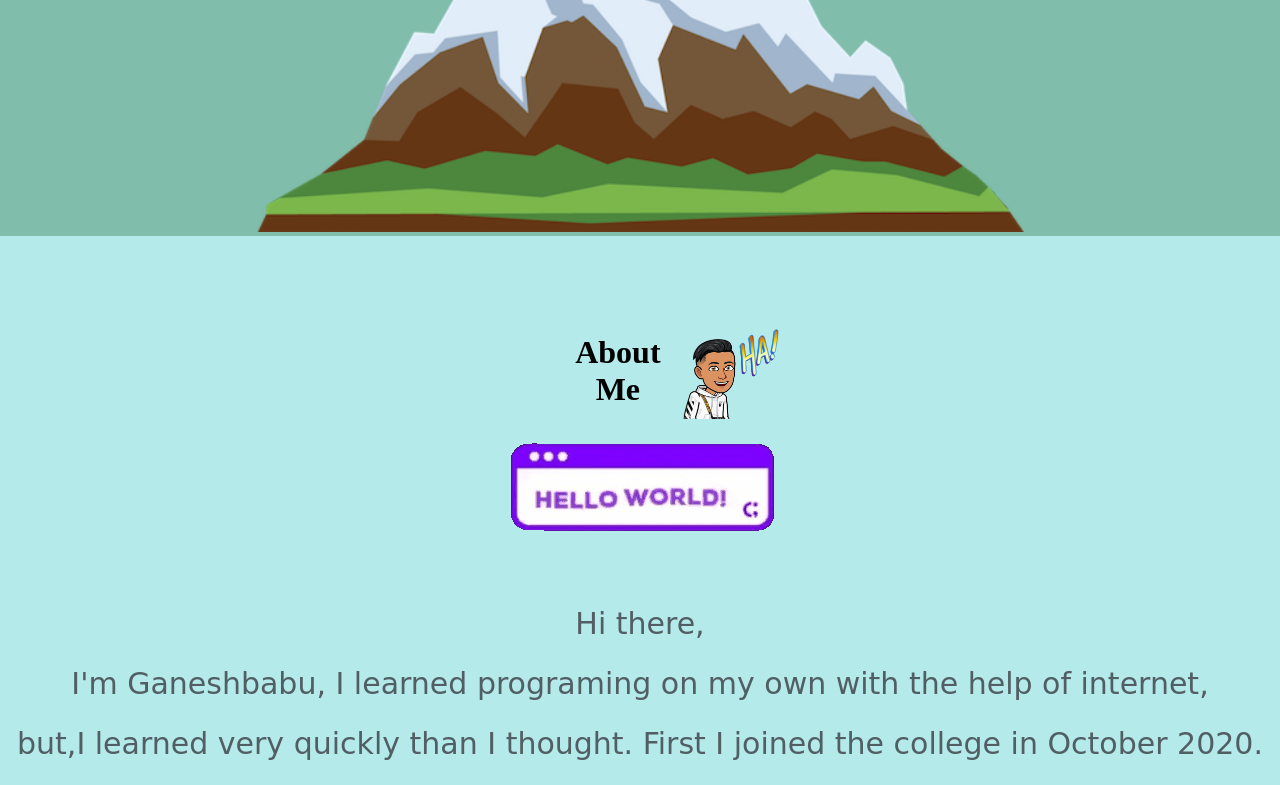
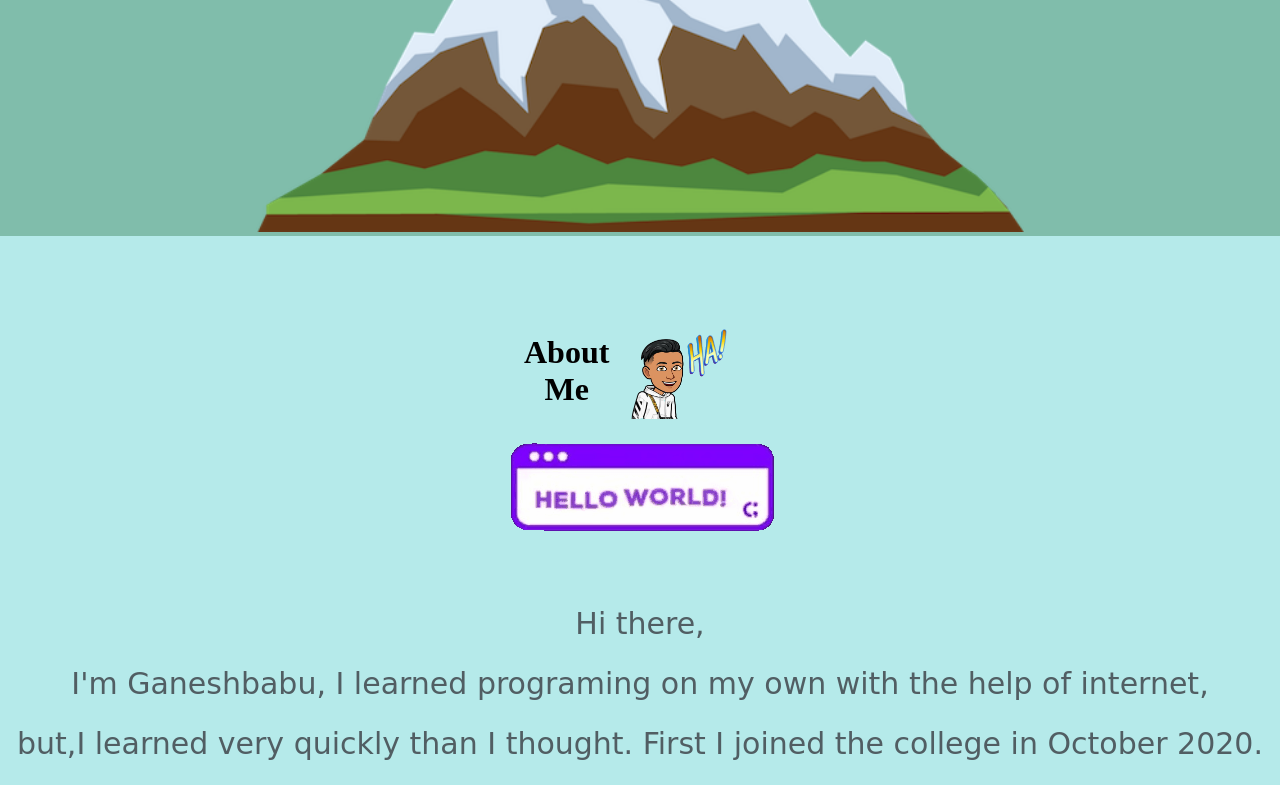
Before and after one commit to ganesh070723/ganeshbabu.io-m, a plain HTML site: page index.html in a window 1280 px wide. Shown: the part 1109-1894 px from the top of the page. Drawn offline with Linux system fonts and the light colour scheme; a web font is replaced by a local one.

Commit message:
Update design.css

```diff
--- a/design.css
+++ b/design.css
@@ -112,7 +112,7 @@ height:100px;
 }
 .aboutme{
 position:absolute;
-left:44%;
+left:40%;
 height:auto;
 width:18%;
 }
```
